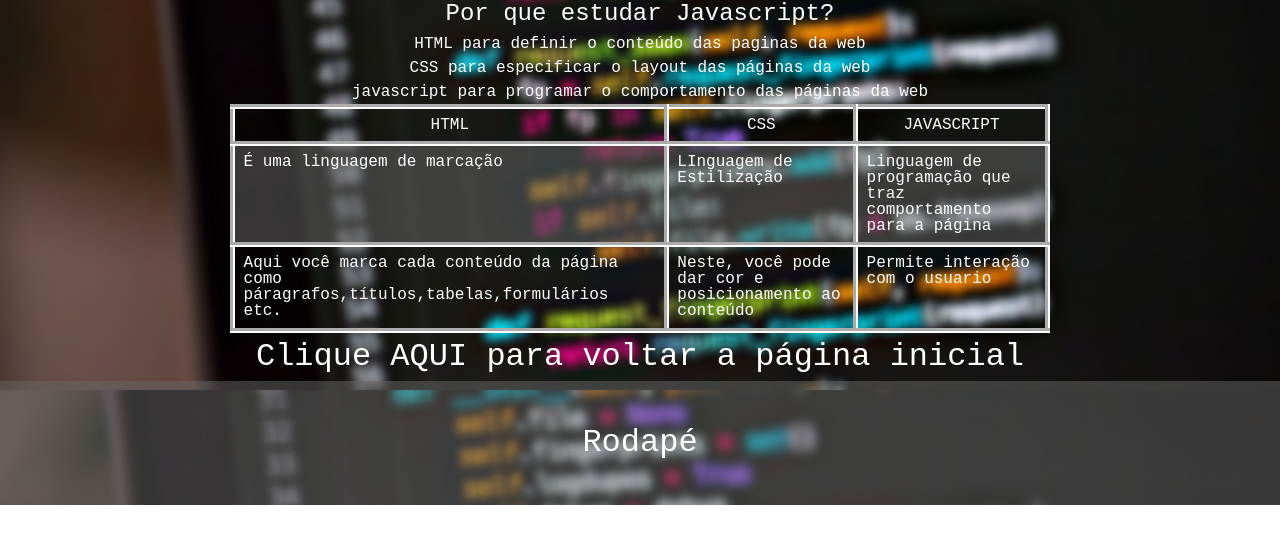
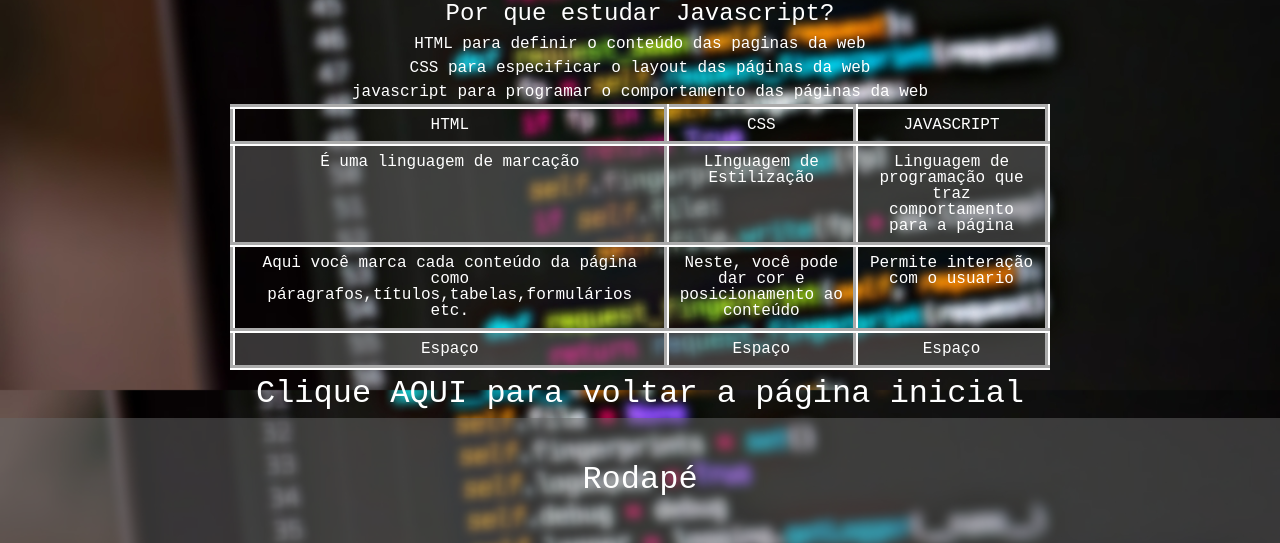
Before and after one commit to GustavoSilverio/primeiro-site-HTML, a plain HTML site: page javascript.html in a window 1280 px wide. Shown: the part 465-1008 px from the top of the page. Before the commit the page ends 970 px from the top, so only its background shows below. Drawn offline with Linux system fonts and the light colour scheme.

Commit message:
Add files via upload

```diff
--- a/css/style.css
+++ b/css/style.css
@@ -97,3 +97,8 @@ a:active {
   background-color: transparent;
   text-decoration: underline;
 }
+
+td,th{
+ text-align: center;
+
+}
--- a/javascript.html
+++ b/javascript.html
@@ -6,7 +6,7 @@
 	<title>Javascript_guuh</title>
 	<link rel="stylesheet" type="text/css" href="css/reset.css">
 	<link rel="stylesheet" type="text/css" href="css/style.css">
-	 <link rel="shortcut icon" href="img/favicom.png">
+	 <link rel="shortcut icon" href="img/js-logo.png">
 </head>
 <body>
 	<header>
@@ -58,6 +58,14 @@
 			    		<td>Permite interação com o usuario</td>
 
 			    	</tr>
+			    	<tr>
+ 			    		<td>Espaço</td>
+ 			    		<td>Espaço</td>
+ 			    		<td>Espaço</td>
+
+
+
+			    	</tr>
 
 
 
```
Also changed, not shown: index.html (+2 -2 lines), img/js-logo.png (added).
